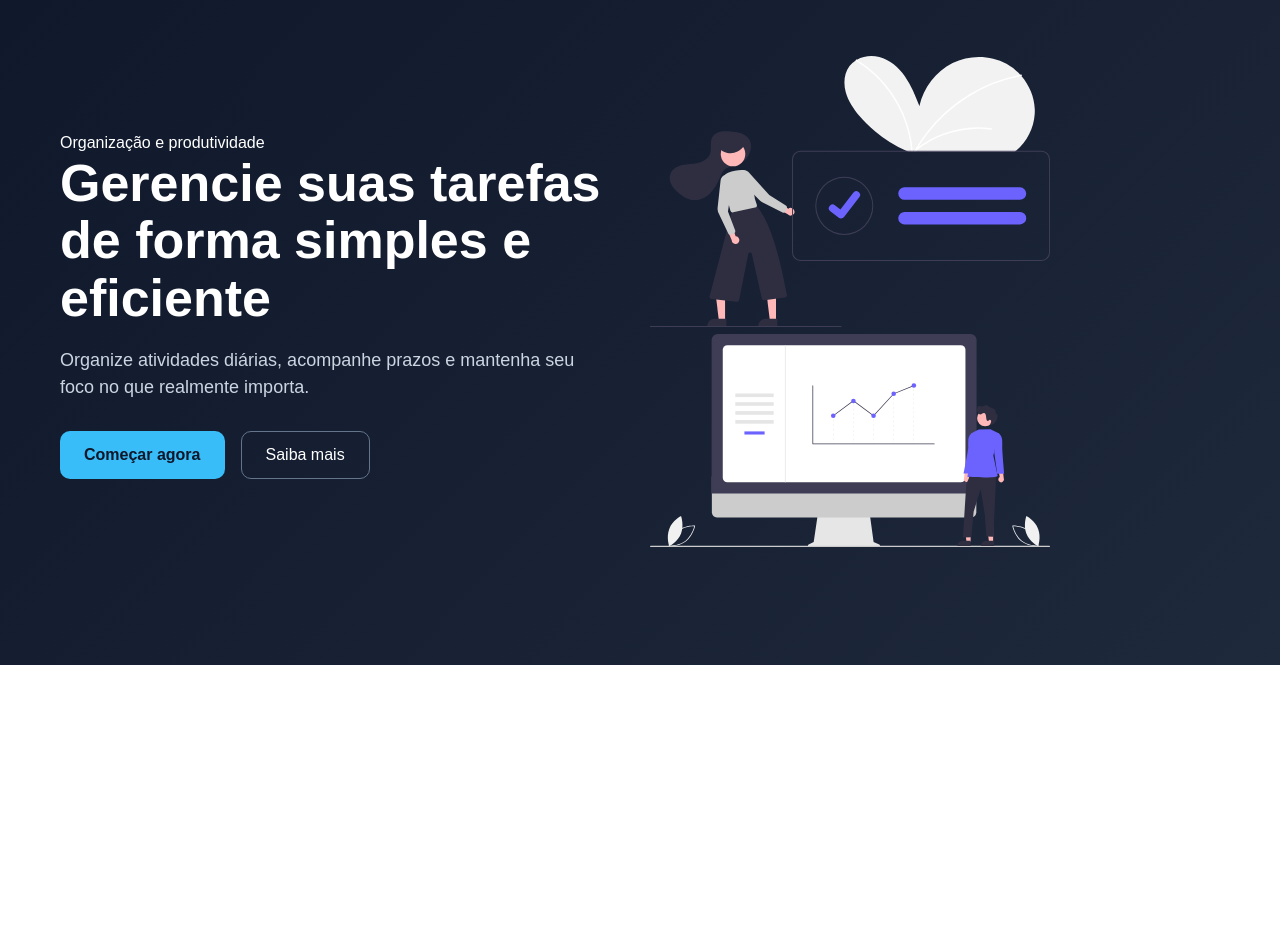
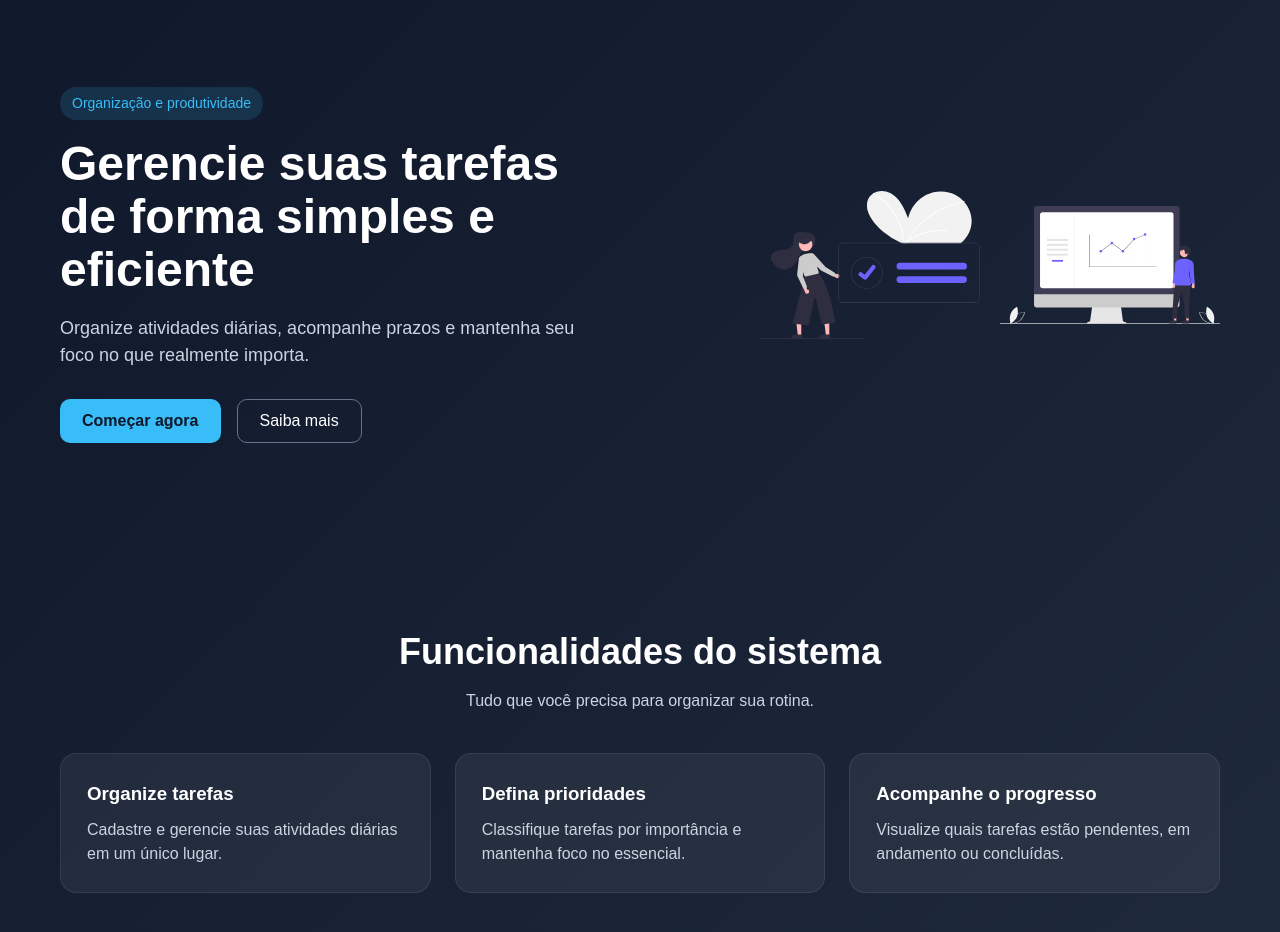
Before and after one commit to laurabastos45/controle-de-tarefas, a React (Vite) app: page / in a window 1280 px wide. Shown: the part 140-1072 px from the top of the page. Before the commit the page ends 805 px from the top, so only its background shows below. Built offline with nearby package versions, Linux system fonts and the light colour scheme.

Commit message:
feat: adiciona footer na landing page

```diff
--- a/src/App.css
+++ b/src/App.css
@@ -10,16 +10,7 @@ body {
   font-family: Arial, Helvetica, sans-serif;
 }
 
-a {
-  text-decoration: none;
-  color: inherit;
-}
-
-button {
-  border: none;
-  cursor: pointer;
-  transition: 0.3s;
-}
+/* NAVBAR */
 
 .navbar {
   width: 100%;
@@ -27,8 +18,7 @@ button {
   justify-content: space-between;
   align-items: center;
   padding: 24px 60px;
-  background: rgba(15, 23, 42, 0.8);
-  border-bottom: 1px solid rgba(255, 255, 255, 0.08);
+  border-bottom: 1px solid rgba(255,255,255,0.08);
 }
 
 .navbar-logo {
@@ -41,28 +31,42 @@ button {
   gap: 24px;
 }
 
+.navbar-links a:hover {
+  color: #38bdf8;
+}
+
+/* HERO */
+
 .home {
-  min-height: calc(100vh - 80px);
-  display: flex;
-  align-items: center;
   padding: 40px 60px;
 }
 
 .hero {
-  width: 100%;
   display: flex;
   align-items: center;
   justify-content: space-between;
   gap: 40px;
+  min-height: 70vh;
 }
 
 .hero-text {
-  max-width: 550px;
+  max-width: 520px;
+}
+
+.hero-badge {
+  display: inline-block;
+  background: rgba(56,189,248,0.15);
+  color: #38bdf8;
+  padding: 6px 12px;
+  border-radius: 20px;
+  font-size: 14px;
+  margin-bottom: 18px;
 }
 
 .hero-text h1 {
-  font-size: 52px;
-  margin-bottom: 20px;
+  font-size: 48px;
+  margin-bottom: 18px;
+  line-height: 1.1;
 }
 
 .hero-text p {
@@ -70,6 +74,8 @@ button {
   color: #cbd5e1;
   margin-bottom: 30px;
 }
+
+/* BOTÕES */
 
 .hero-buttons {
   display: flex;
@@ -79,19 +85,123 @@ button {
 .btn-primary {
   background: #38bdf8;
   color: #0f172a;
-  padding: 14px 24px;
+  padding: 12px 22px;
   border-radius: 10px;
   font-weight: bold;
+  border: none;
+  cursor: pointer;
+}
+
+.btn-primary:hover {
+  transform: translateY(-2px);
 }
 
 .btn-secondary {
   background: transparent;
+  border: 1px solid #64748b;
   color: white;
-  border: 1px solid #64748b;
-  padding: 14px 24px;
+  padding: 12px 22px;
   border-radius: 10px;
+  cursor: pointer;
+}
+
+/* IMAGENS */
+
+.hero-image {
+  display: flex;
+  gap: 20px;
+  align-items: center;
 }
 
 .hero-image img {
-  width: 400px;
+  width: 220px;
+  max-width: 100%;
 }
+
+/* FEATURES */
+
+.features {
+  margin-top: 80px;
+}
+
+.features h2 {
+  font-size: 36px;
+  text-align: center;
+  margin-bottom: 10px;
+}
+
+.features-subtitle {
+  text-align: center;
+  color: #cbd5e1;
+  margin-bottom: 40px;
+}
+
+.features-grid {
+  display: grid;
+  grid-template-columns: repeat(3, 1fr);
+  gap: 24px;
+}
+
+.feature-card {
+  background: rgba(255,255,255,0.06);
+  padding: 26px;
+  border-radius: 16px;
+  border: 1px solid rgba(255,255,255,0.08);
+  transition: 0.3s;
+}
+
+.feature-card:hover {
+  transform: translateY(-6px);
+}
+
+.feature-card h3 {
+  margin-bottom: 10px;
+}
+
+.feature-card p {
+  color: #cbd5e1;
+}
+
+/* RESPONSIVO */
+
+@media (max-width: 900px) {
+
+  .hero {
+    flex-direction: column;
+    text-align: center;
+  }
+
+  .hero-image {
+    justify-content: center;
+  }
+
+  .features-grid {
+    grid-template-columns: 1fr;
+  }
+
+}
+.footer {
+  margin-top: 80px;
+  padding: 40px 60px 20px;
+  border-top: 1px solid rgba(255, 255, 255, 0.08);
+}
+
+.footer-content {
+  text-align: center;
+  margin-bottom: 20px;
+}
+
+.footer-content h3 {
+  font-size: 24px;
+  margin-bottom: 10px;
+}
+
+.footer-content p {
+  color: #cbd5e1;
+}
+
+.footer-bottom {
+  text-align: center;
+  color: #94a3b8;
+  font-size: 14px;
+}
--- a/src/App.jsx
+++ b/src/App.jsx
@@ -1,6 +1,7 @@
 import Navbar from "./components/Navbar";
 import Home from "./pages/home";
 import "./App.css";
+import Footer from "./components/Footer";
 
 function App() {
   return (
--- a/src/pages/home.jsx
+++ b/src/pages/home.jsx
@@ -1,9 +1,10 @@
-import checklistImage from '../assets/undraw_checklist_bwxa.svg';
-import dashboardImage from '../assets/undraw_dashboard_p93p.svg';
+import checklistImage from "../assets/undraw_checklist_bwxa.svg";
+import dashboardImage from "../assets/undraw_dashboard_p93p.svg";
 
 function Home() {
   return (
     <main className="home">
+
       <section className="hero">
         <div className="hero-text">
           <span className="hero-badge">Organização e produtividade</span>
@@ -20,10 +21,44 @@ function Home() {
         </div>
 
         <div className="hero-image">
-          <img src={checklistImage} alt="Ilustração de controle de tarefas" />
-          <img src={dashboardImage} alt="Ilustração de dashboard" />
+          <img src={checklistImage} alt="Checklist de tarefas" />
+          <img src={dashboardImage} alt="Dashboard de tarefas" />
         </div>
       </section>
+
+
+      <section className="features">
+        <h2>Funcionalidades do sistema</h2>
+        <p className="features-subtitle">
+          Tudo que você precisa para organizar sua rotina.
+        </p>
+
+        <div className="features-grid">
+
+          <div className="feature-card">
+            <h3>Organize tarefas</h3>
+            <p>
+              Cadastre e gerencie suas atividades diárias em um único lugar.
+            </p>
+          </div>
+
+          <div className="feature-card">
+            <h3>Defina prioridades</h3>
+            <p>
+              Classifique tarefas por importância e mantenha foco no essencial.
+            </p>
+          </div>
+
+          <div className="feature-card">
+            <h3>Acompanhe o progresso</h3>
+            <p>
+              Visualize quais tarefas estão pendentes, em andamento ou concluídas.
+            </p>
+          </div>
+
+        </div>
+      </section>
+
     </main>
   );
 }
```
Also changed, not shown: 1 other file (tests, documents, lock files or other folders).
